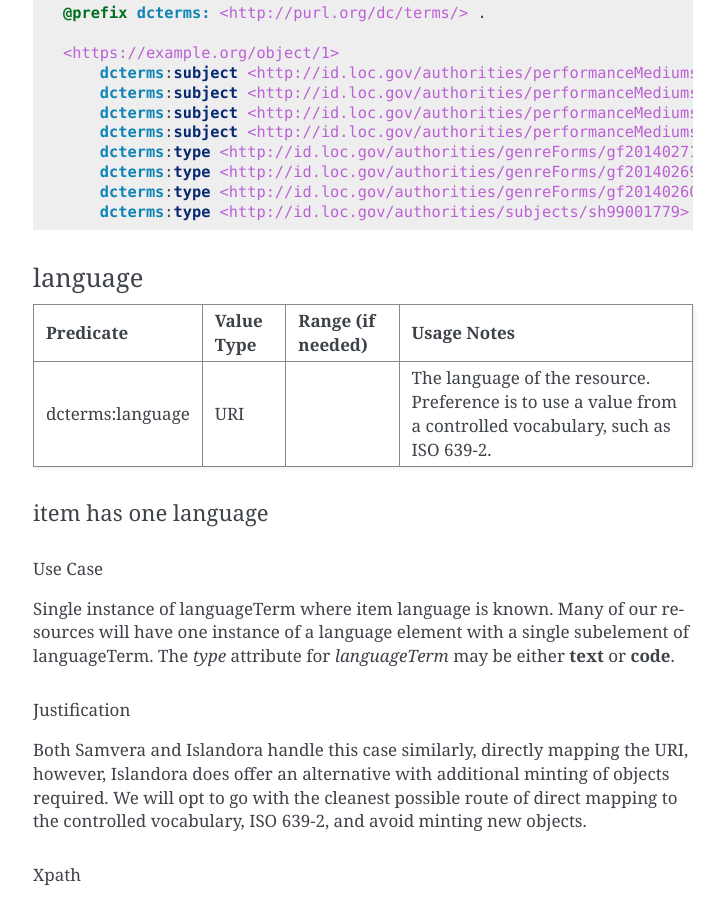
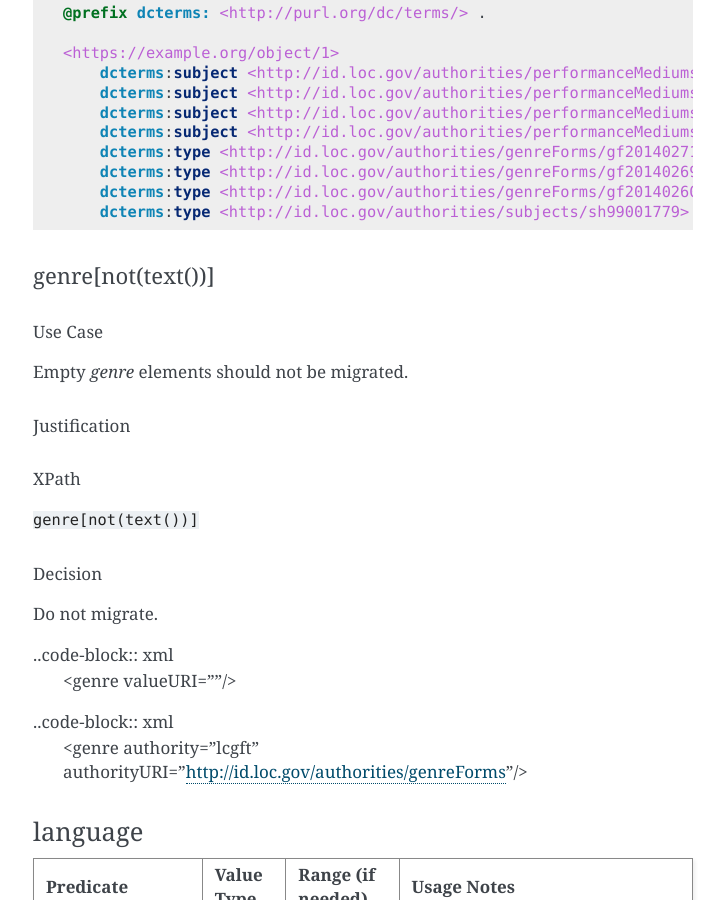
Before and after one commit to UTKcataloging/mods_to_rdf, a Sphinx documentation site: the page built from docs/source/contents/4_draft_mapping.rst, in a window 1280 px wide and 900 px high, scrolled down 42690 px. Shown: the whole window, without its empty margins (387-1112 px from the left). Built offline with Sphinx 7.4.7, drawn with Linux system fonts in a browser that asks for light colours; formulas are drawn with MathJax 3; some of the changed text lies outside the part shown.

Commit message:
Add a section for empty `genre` elements.

```diff
--- a/docs/source/contents/4_draft_mapping.rst
+++ b/docs/source/contents/4_draft_mapping.rst
@@ -2018,6 +2018,29 @@ The `dcterms:subject` property was selected.
         dcterms:type <http://id.loc.gov/authorities/genreForms/gf2014026097> ;
         dcterms:type <http://id.loc.gov/authorities/subjects/sh99001779> .
 
+genre[not(text())]
+------------------
+Use Case
+^^^^^^^^
+Empty `genre` elements should not be migrated.
+
+Justification
+^^^^^^^^^^^^^
+
+XPath
+^^^^^
+:code:`genre[not(text())]`
+
+Decision
+^^^^^^^^
+Do not migrate.
+
+..code-block:: xml
+    <genre valueURI=""/>
+
+..code-block:: xml
+    <genre authority="lcgft" authorityURI="http://id.loc.gov/authorities/genreForms"/>
+
 language
 ========
 
```
